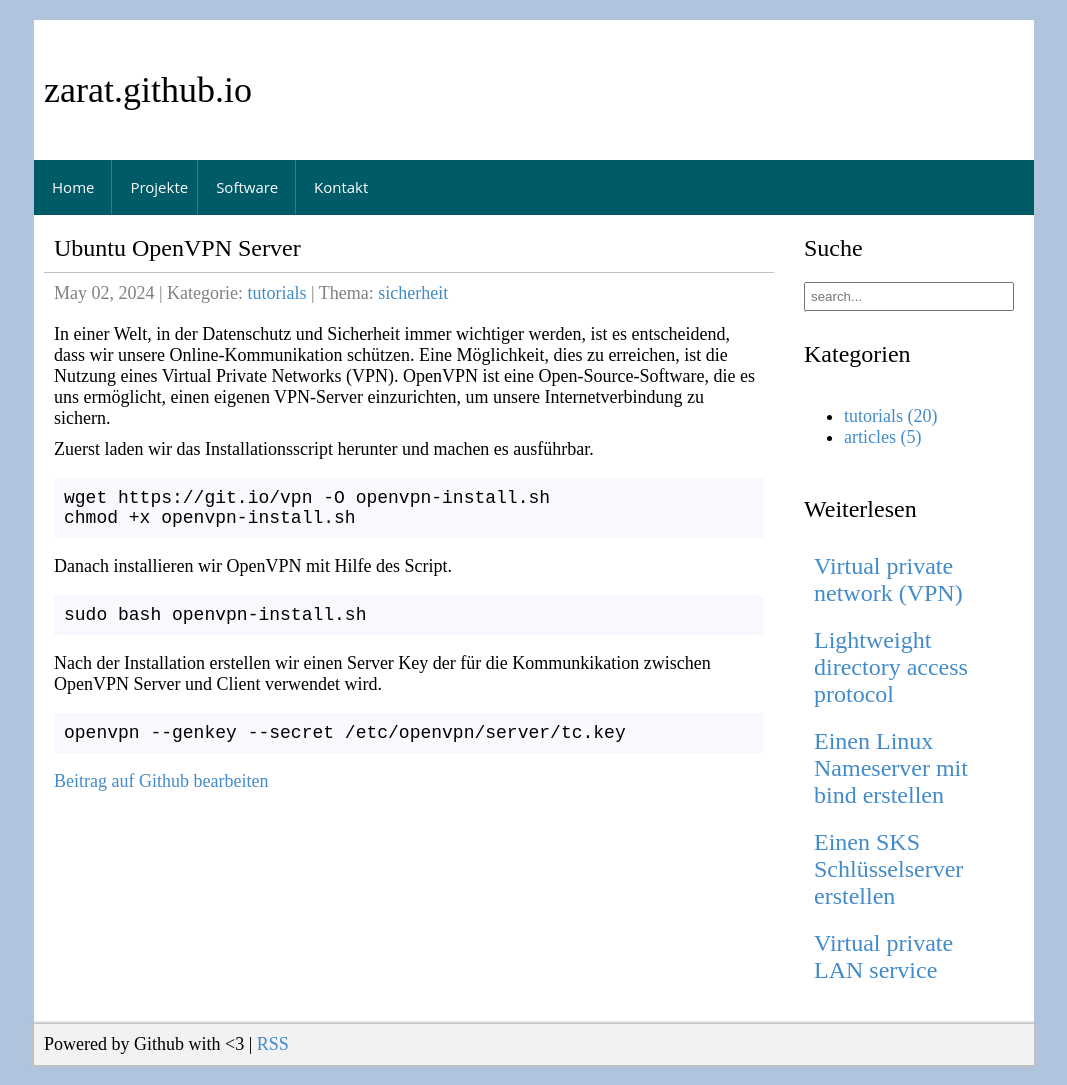
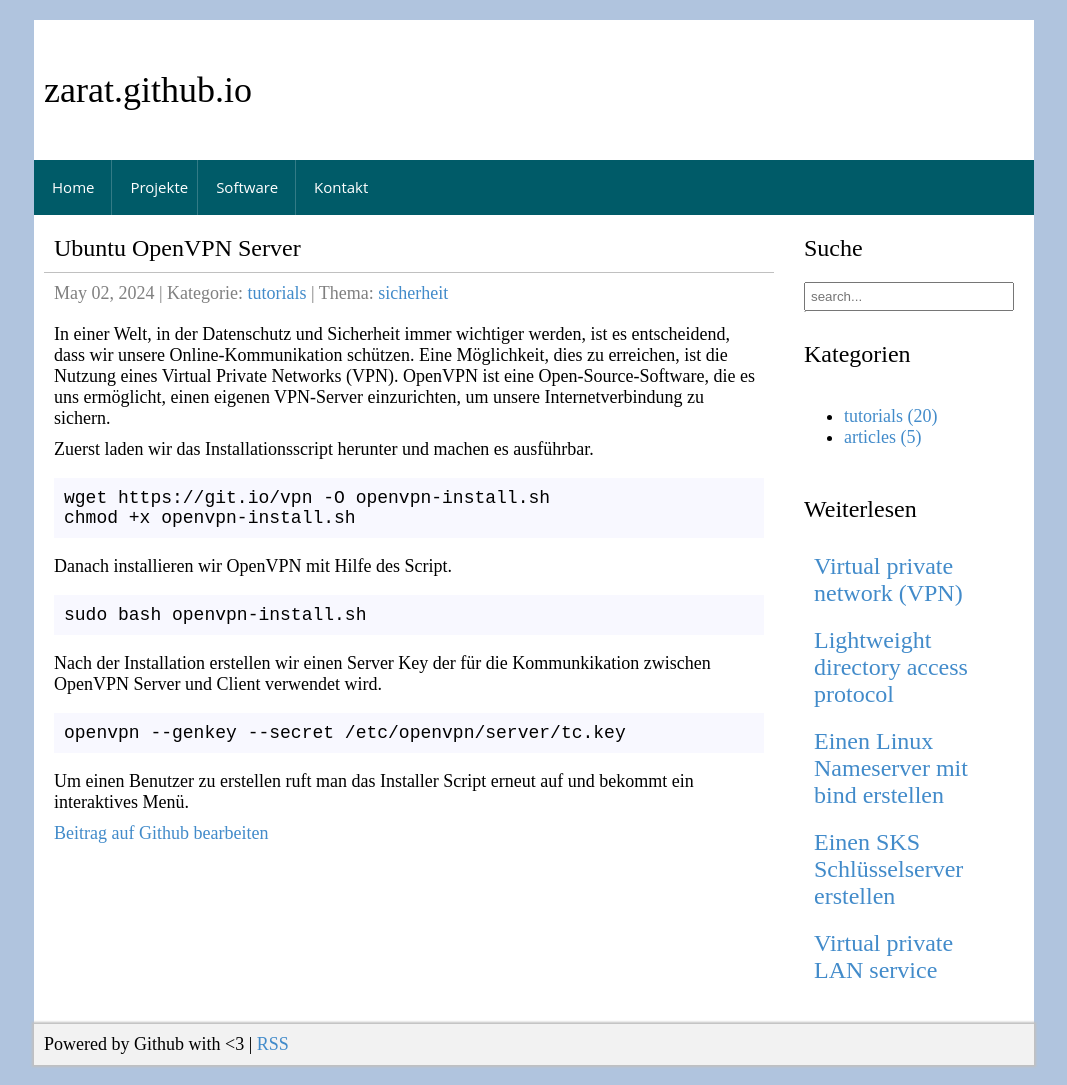
Before and after one commit to zarat/zarat.github.io, a Jekyll site: the page built from _posts/2024-05-02-ubuntu-openvpn-server.markdown, in a window 1280 px wide. Shown: the whole page, without its empty margins (106-1173 px from the left). Built offline with Jekyll 4.4.1, drawn with Linux system fonts in a browser that asks for light colours.

Commit message:
Update 2024-05-02-ubuntu-openvpn-server.markdown

```diff
--- a/_posts/2024-05-02-ubuntu-openvpn-server.markdown
+++ b/_posts/2024-05-02-ubuntu-openvpn-server.markdown
@@ -29,3 +29,5 @@ Nach der Installation erstellen wir einen Server Key der für die Kommunkikation
 <pre>
 openvpn --genkey --secret /etc/openvpn/server/tc.key
 </pre>
+
+Um einen Benutzer zu erstellen ruft man das Installer Script erneut auf und bekommt ein interaktives Menü.
```
